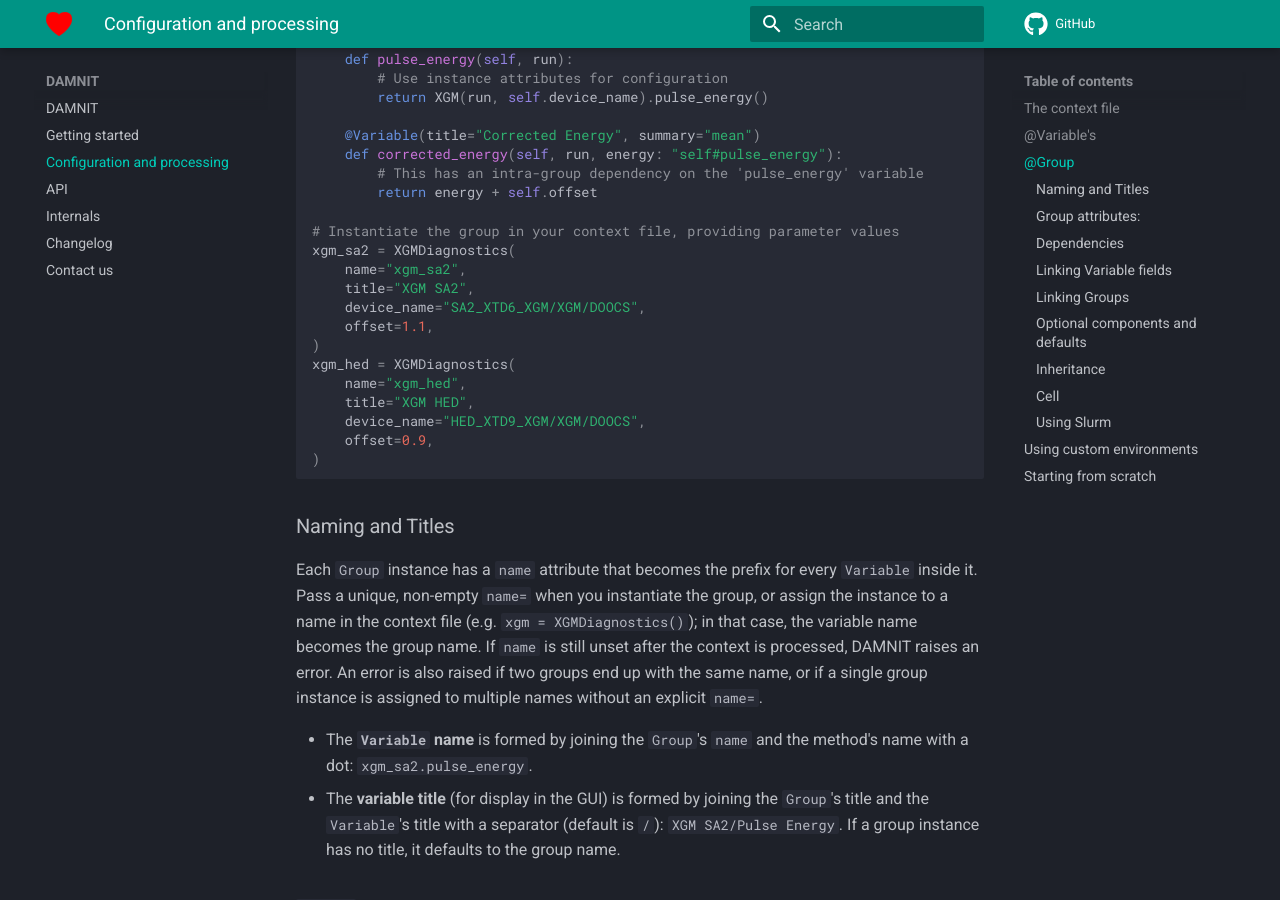
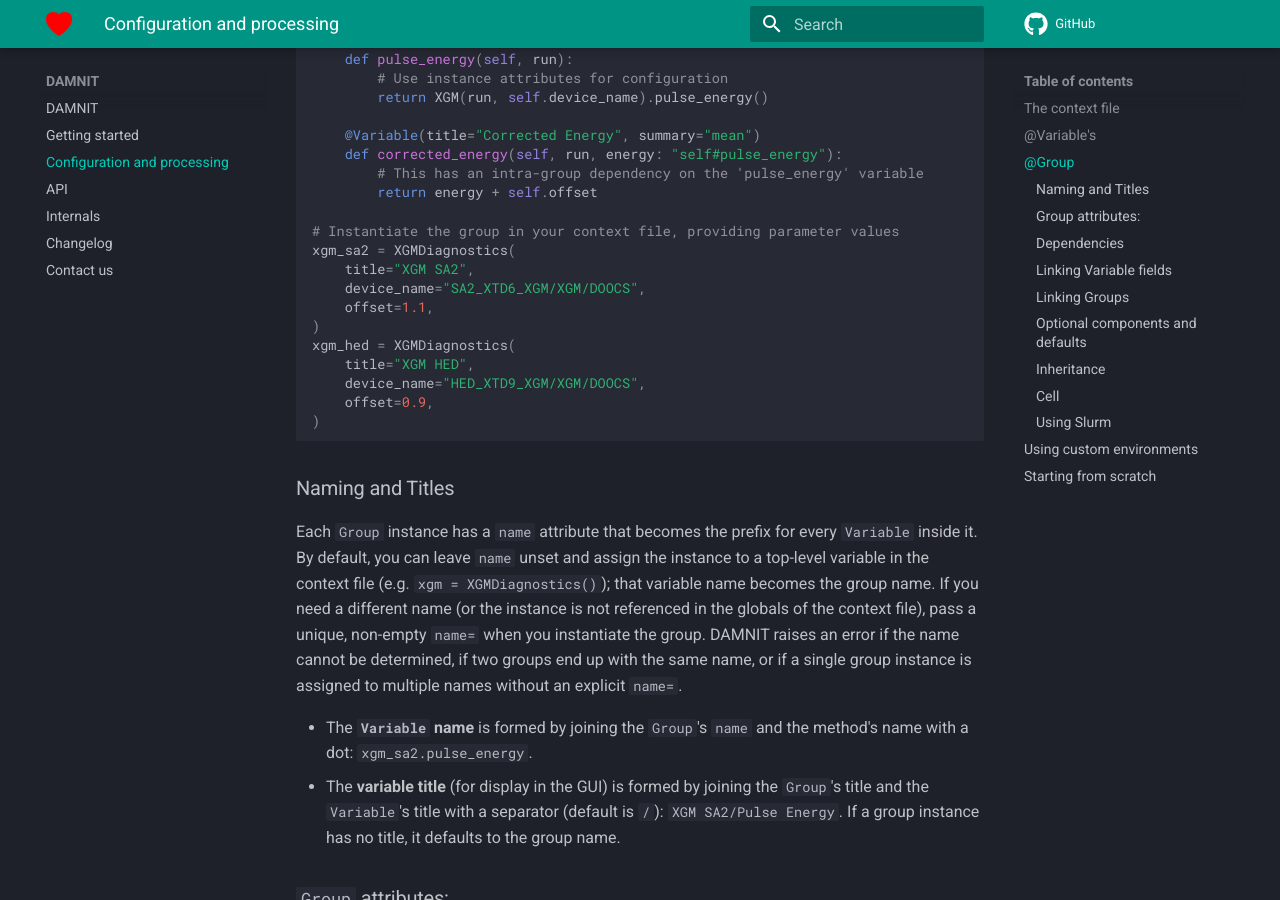
Before and after one commit to European-XFEL/DAMNIT, an MkDocs documentation site: the page built from docs/configuration_and_management.md, in a window 1280 px wide and 900 px high, scrolled down 4157 px. Built offline with MkDocs 1.6.1 and Material for MkDocs 9.7.7, drawn with Linux system fonts in a browser that asks for light colours; comment, search, counter and statistics services are not loaded.

Commit message:
tweak(docs): clarify group naming from instance variable in the context globals is the default behavior

```diff
--- a/docs/configuration_and_management.md
+++ b/docs/configuration_and_management.md
@@ -204,13 +204,11 @@ class XGMDiagnostics:
 
 # Instantiate the group in your context file, providing parameter values
 xgm_sa2 = XGMDiagnostics(
-    name="xgm_sa2",
     title="XGM SA2",
     device_name="SA2_XTD6_XGM/XGM/DOOCS",
     offset=1.1,
 )
 xgm_hed = XGMDiagnostics(
-    name="xgm_hed",
     title="XGM HED",
     device_name="HED_XTD9_XGM/XGM/DOOCS",
     offset=0.9,
@@ -219,13 +217,14 @@ xgm_hed = XGMDiagnostics(
 
 ### Naming and Titles
 Each `Group` instance has a `name` attribute that becomes the prefix for every
-`Variable` inside it. Pass a unique, non-empty `name=` when you instantiate the
-group, or assign the instance to a name in the context file (e.g.
-`xgm = XGMDiagnostics()`); in that case, the variable name becomes the group
-name. If `name` is still unset after the context is processed, DAMNIT raises an
-error. An error is also raised if two groups end up with the same name, or if a
-single group instance is assigned to multiple names without an explicit
-`name=`.
+`Variable` inside it. By default, you can leave `name` unset and assign the
+instance to a top-level variable in the context file (e.g.
+`xgm = XGMDiagnostics()`); that variable name becomes the group name. If you
+need a different name (or the instance is not referenced in the globals of the
+context file), pass a unique, non-empty `name=` when you instantiate the group.
+DAMNIT raises an error if the name cannot be determined, if two groups end up
+with the same name, or if a single group instance is assigned to multiple names
+without an explicit `name=`.
 
 - The **`Variable` name** is formed by joining the `Group`'s `name` and the
   method's name with a dot: `xgm_sa2.pulse_energy`.
```
